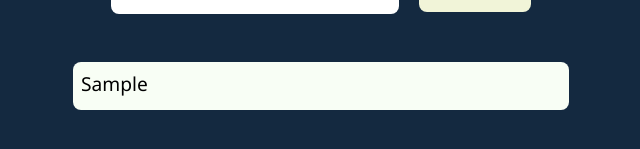
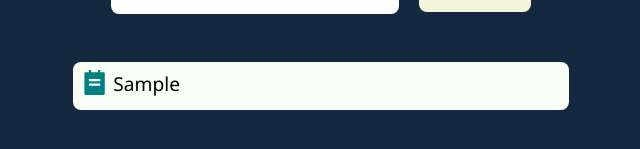
Before and after one commit to Waldemar-00/react-again, a React (Create React App) app in the folder 24-todo-app-1.0/: page / in a window 1280 px wide. Both pictures are taken after typing "Sample" into the empty fields and a click on the button "Submit". Shown: the part 179-328 px from the top of the page, without its empty margins (319-959 px from the left). Built offline with nearby package versions, Linux system fonts and the light colour scheme.

Commit message:
Added RiTodoFill component from react-icons/ri library and styles for it.

```diff
--- a/24-todo-app-1.0/src/components/Todos/TodoList.js
+++ b/24-todo-app-1.0/src/components/Todos/TodoList.js
@@ -1,3 +1,4 @@
+import { RiTodoFill } from 'react-icons/ri'
 import styles from './TodoList.module.css'
 function TodoList({ notes, handleDeleteNote }) {
   if (!notes.length) return <h2 className={styles.empty}>Todo list is empty</h2>
@@ -8,6 +9,7 @@ function TodoList({ notes, handleDeleteNote }) {
           key={index}
           onDoubleClick={() => handleDeleteNote(index)}
         >
+          <RiTodoFill className={styles.riIcon} />
           {note}
         </li>
       ))}
--- a/24-todo-app-1.0/src/components/Todos/TodoList.module.css
+++ b/24-todo-app-1.0/src/components/Todos/TodoList.module.css
@@ -17,3 +17,9 @@
   text-align: left;
   margin: 1rem auto;
 }
+.riIcon {
+  vertical-align: text-bottom;
+  color: teal;
+  margin-right: 5px;
+  font-size: 1.7rem;
+}
```
